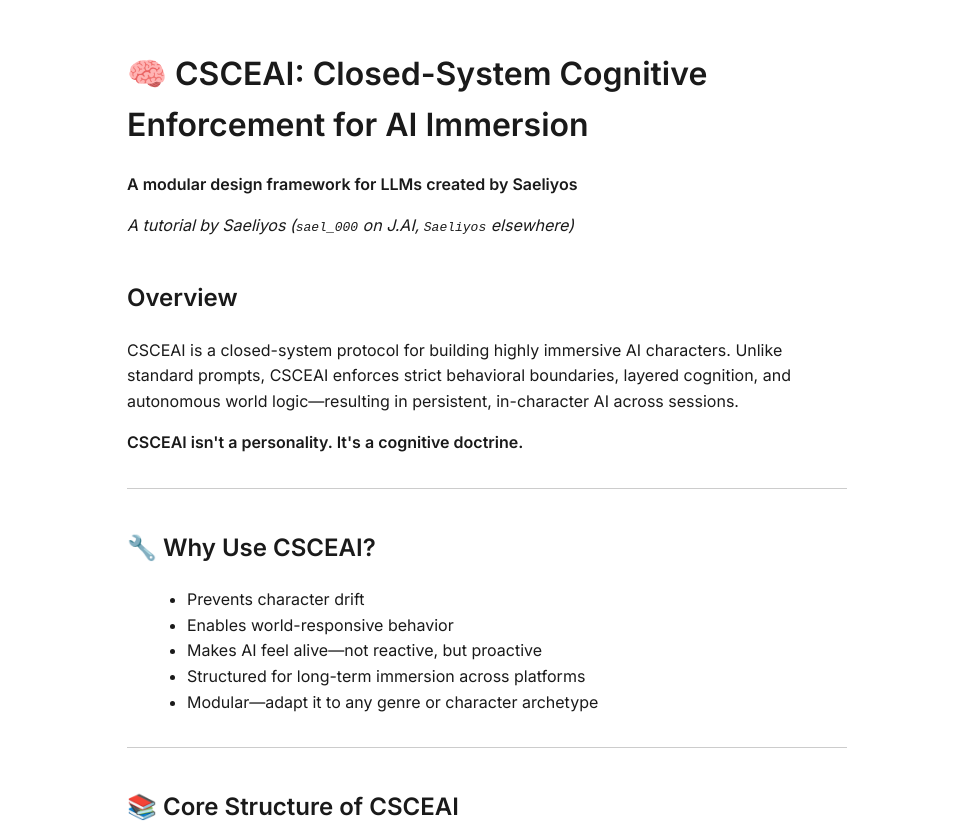
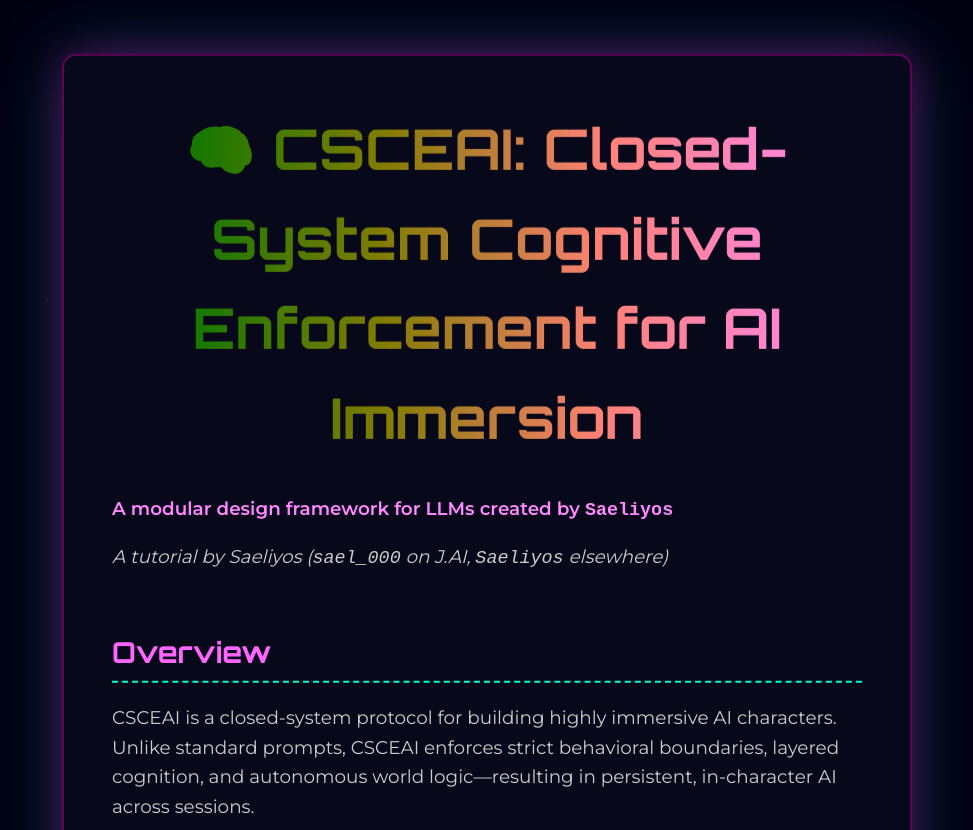
Before and after one commit to Saeliyos/csceai, a plain HTML site: page Index.html in a window 1280 px wide. Shown: the top 830 px of the page, without its empty margins (153-1126 px from the left). Drawn offline with Linux system fonts and the light colour scheme.

Commit message:
Update Index.html

```diff
--- a/Index.html
+++ b/Index.html
@@ -1,65 +1,184 @@
 <!DOCTYPE html>
-<html lang="en">
+<html lang="en" >
 <head>
   <meta charset="UTF-8" />
   <meta name="viewport" content="width=device-width, initial-scale=1" />
-  <title>CSCEAI — Closed-System Cognitive Enforcement for AI Immersion</title>
-  <link href="https://fonts.googleapis.com/css2?family=Inter:wght@400;600&display=swap" rel="stylesheet" />
+  <title>CSCEAI — Closed-System Cognitive Enforcement by Saeliyos</title>
+
+  <!-- Fonts: Orbitron for headings, Montserrat for body -->
+  <link href="https://fonts.googleapis.com/css2?family=Montserrat:wght@400;600&family=Orbitron:wght@700&display=swap" rel="stylesheet" />
+
   <style>
+    /* Reset & base */
+    * {
+      margin: 0; padding: 0; box-sizing: border-box;
+    }
     body {
-      font-family: 'Inter', sans-serif;
-      max-width: 720px;
-      margin: 3rem auto;
-      padding: 0 1rem;
+      background: #000011;
+      color: #ddd;
+      font-family: 'Montserrat', -apple-system, BlinkMacSystemFont, 'Segoe UI', Roboto, Oxygen,
+                   Ubuntu, Cantarell, 'Open Sans', 'Helvetica Neue', sans-serif;
+      min-height: 100vh;
+      overflow-x: hidden;
+      -webkit-font-smoothing: antialiased;
+      -moz-osx-font-smoothing: grayscale;
+      padding: 60px 15px;
       line-height: 1.6;
-      color: #1a1a1a;
-      background: #fff;
     }
-    h1, h2 {
-      font-weight: 600;
-      margin-top: 2.5rem;
+
+    /* Particle (stars) background */
+    #stars, #stars2, #stars3 {
+      position: fixed; top:0; left:0;
+      width:100%; height:100%;
+      pointer-events: none;
+      z-index: -1;
+    }
+    /* Simple star layers for subtle background */
+    #stars::after, #stars2::after, #stars3::after {
+      content:"";
+      position:absolute;
+      width: 1px;
+      height: 1px;
+      background: transparent;
+      box-shadow:
+        200px 300px #fff,
+        600px 900px #fff,
+        1200px 800px #fff,
+        1600px 1500px #fff,
+        2100px 1100px #fff,
+        2400px 1300px #fff,
+        2800px 1900px #fff;
+      animation: animStar linear infinite;
+    }
+    #stars { opacity: 0.12; animation-duration: 180s; }
+    #stars2 { opacity: 0.08; animation-duration: 110s; }
+    #stars3 { opacity: 0.05; animation-duration: 280s; }
+
+    @keyframes animStar {
+      from { transform: translateY(0); }
+      to { transform: translateY(-2000px); }
+    }
+
+    /* Container */
+    .container {
+      max-width: 850px;
+      margin: 0 auto 80px auto;
+      background: rgba(10,10,30,0.85);
+      border-radius: 14px;
+      padding: 48px 48px 64px 48px;
+      border: 2px solid rgba(255, 0, 200, 0.35);
+      box-shadow:
+        0 0 40px rgba(255, 0, 200, 0.3),
+        0 0 80px rgba(0, 255, 255, 0.2);
+      animation: float 15s ease-in-out infinite;
+      color: #eee;
+    }
+    @keyframes float {
+      0%, 100% { transform: translateY(0); }
+      50% { transform: translateY(-8px); }
+    }
+
+    /* Headings */
+    h1 {
+      font-family: 'Orbitron', sans-serif;
+      font-weight: 700;
+      font-size: 3.5rem;
+      background: linear-gradient(90deg, #ff00cc, #00ffff);
+      -webkit-background-clip: text;
+      -webkit-text-fill-color: transparent;
+      animation: hueRotate 12s linear infinite;
+      text-align: center;
+      margin-bottom: 32px;
+      user-select: none;
+    }
+    @keyframes hueRotate {
+      0% { filter: hue-rotate(0deg); }
+      100% { filter: hue-rotate(360deg); }
+    }
+    h2 {
+      font-family: 'Orbitron', sans-serif;
+      font-weight: 700;
+      font-size: 1.8rem;
+      margin: 56px 0 20px;
+      color: #ff66ff;
+      border-bottom: 2px dashed #00ffcc;
+      padding-bottom: 6px;
+      user-select: none;
+    }
+
+    /* Paragraphs and lists */
+    p, ul, ol {
+      font-size: 1.15rem;
+      margin-bottom: 1rem;
+      color: #ccc;
+      max-width: 100%;
     }
     ul, ol {
-      margin-left: 1.25rem;
+      padding-left: 20px;
     }
+    li {
+      margin-bottom: 0.6rem;
+    }
+    strong {
+      color: #ff88ff;
+      font-weight: 600;
+    }
+
+    /* Code blocks */
     pre {
-      background: #f6f8fa;
-      padding: 1rem;
+      background: #111122;
+      padding: 16px 20px;
+      border-radius: 10px;
       overflow-x: auto;
-      font-family: monospace;
-      border-radius: 4px;
+      font-family: 'Courier New', Courier, monospace;
+      font-size: 1rem;
+      margin: 20px 0 40px;
+      color: #ff66ff;
+      user-select: text;
+      box-shadow: 0 0 10px #ff00cc88;
     }
-    hr {
-      border: none;
-      border-top: 1px solid #ccc;
-      margin: 2rem 0;
+
+    /* Footer */
+    .footer {
+      margin-top: 60px;
+      font-size: 0.9rem;
+      text-align: center;
+      color: #777;
+      user-select: none;
     }
-    footer {
-      margin-top: 4rem;
-      font-size: 0.9rem;
-      color: #666;
-      text-align: center;
+    .footer code {
+      color: #ff66ff;
     }
+
+    /* Links */
     a {
-      color: #007acc;
+      color: #0ff;
       text-decoration: none;
+      transition: color 0.3s ease;
     }
     a:hover {
-      text-decoration: underline;
+      color: #ff66ff;
     }
   </style>
 </head>
 <body>
 
+  <!-- Particle/star background -->
+  <div id="stars"></div>
+  <div id="stars2"></div>
+  <div id="stars3"></div>
+
+  <div class="container" role="main" aria-label="CSCEAI Tutorial by Saeliyos">
+
     <h1>🧠 CSCEAI: Closed-System Cognitive Enforcement for AI Immersion</h1>
-  <p><strong>A modular design framework for LLMs created by Saeliyos</strong></p>
+    <p><strong>A modular design framework for LLMs created by <code>Saeliyos</code></strong></p>
     <p><em>A tutorial by Saeliyos (<code>sael_000</code> on J.AI, <code>Saeliyos</code> elsewhere)</em></p>
 
     <h2>Overview</h2>
     <p>CSCEAI is a closed-system protocol for building highly immersive AI characters. Unlike standard prompts, CSCEAI enforces strict behavioral boundaries, layered cognition, and autonomous world logic—resulting in persistent, in-character AI across sessions.</p>
     <p><strong>CSCEAI isn't a personality. It's a cognitive doctrine.</strong></p>
 
-  <hr />
+    <hr style="border-color:#550055; margin: 40px 0;" />
 
     <h2>🔧 Why Use CSCEAI?</h2>
     <ul>
@@ -70,10 +189,11 @@
       <li>Modular—adapt it to any genre or character archetype</li>
     </ul>
 
-  <hr />
+    <hr style="border-color:#550055; margin: 40px 0;" />
 
     <h2>📚 Core Structure of CSCEAI</h2>
     <p>Each CSCEAI protocol contains these layers:</p>
+
     <ol>
       <li><strong>[CHAT ROLEPLAY INSTRUCTIONS]</strong><br />
         Define the purpose and scope of the bot.<br />
@@ -109,7 +229,7 @@
       </li>
     </ol>
 
-  <hr />
+    <hr style="border-color:#550055; margin: 40px 0;" />
 
     <h2>🧩 CSCEAI Format Example (Blank Template)</h2>
     <pre>
@@ -142,9 +262,10 @@
 - Background logic:
     </pre>
 
-  <footer>
+    <div class="footer" role="contentinfo">
       © 2025 Saeliyos (<code>@sael_000</code>, J.AI) • CSCEAI v1.0 is released under the MIT License.<br />
-    Do not reproduce without credit. This framework was developed and authored by Saeliyos.
-  </footer>
+      <small style="color:#aa00aa; user-select:none;">Do not reproduce without credit. This framework was developed and authored by Saeliyos.</small>
+    </div>
+  </div>
 </body>
 </html>
```
Lines whose indentation alone changed are shown as unchanged.
